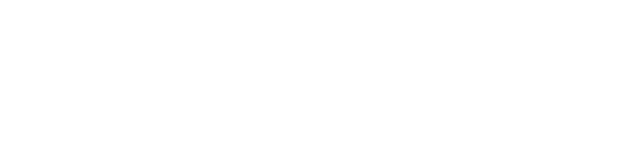
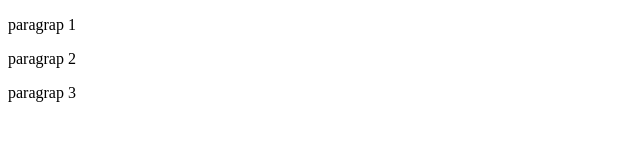
Before and after one commit to rly-LP/test, a plain HTML site: page index.html in a window 1280 px wide. Shown: the whole page, without its empty margins (0-640 px from the left). Drawn offline with Linux system fonts and the light colour scheme.

Commit message:
add 3 paragraphs

```diff
--- a/index.html
+++ b/index.html
@@ -6,6 +6,8 @@
     <title>Document</title>
 </head>
 <body>
-
+    <p>paragrap 1</p>
+ <p>paragrap 2</p>
+ <p>paragrap 3</p>
 </body>
 </html>
```
